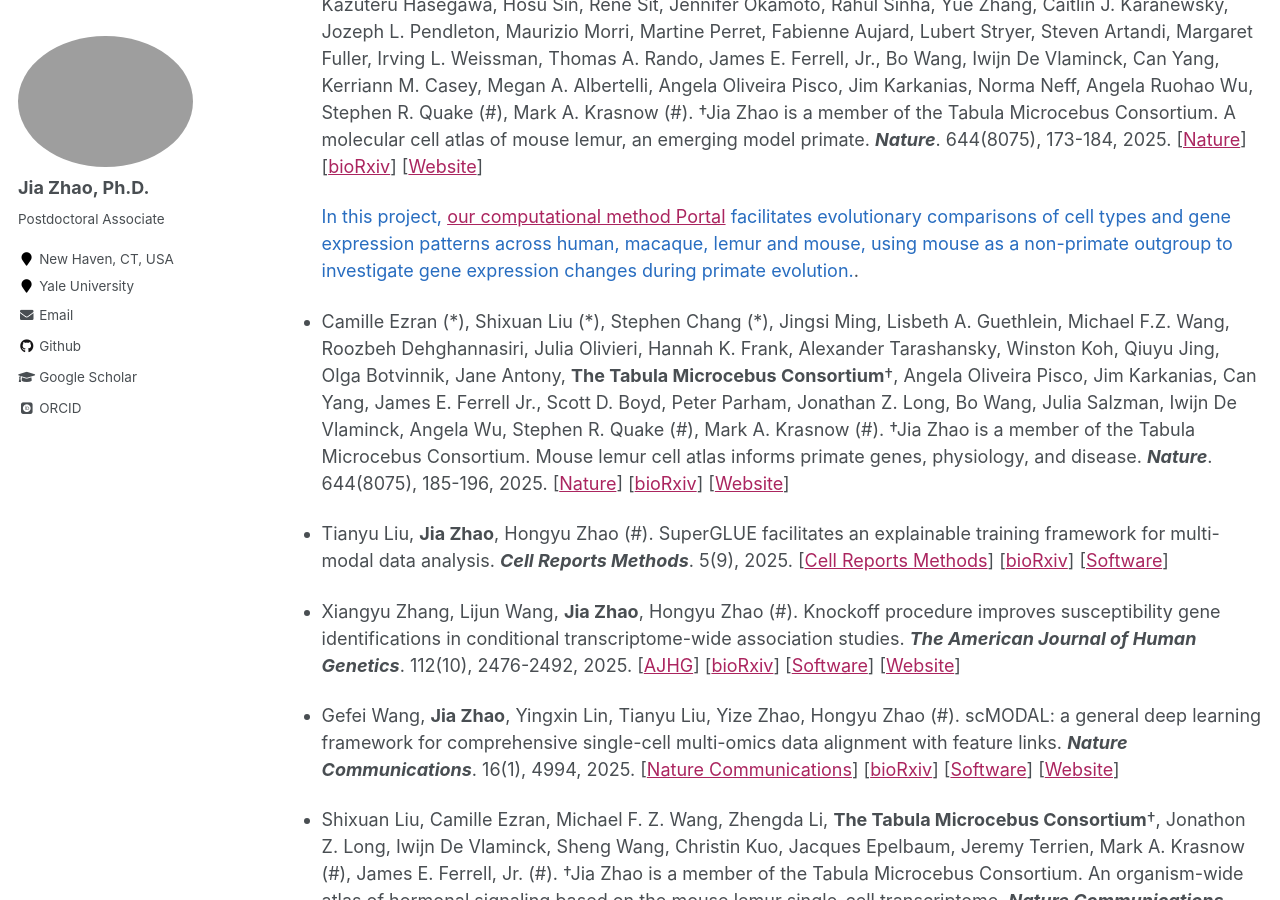
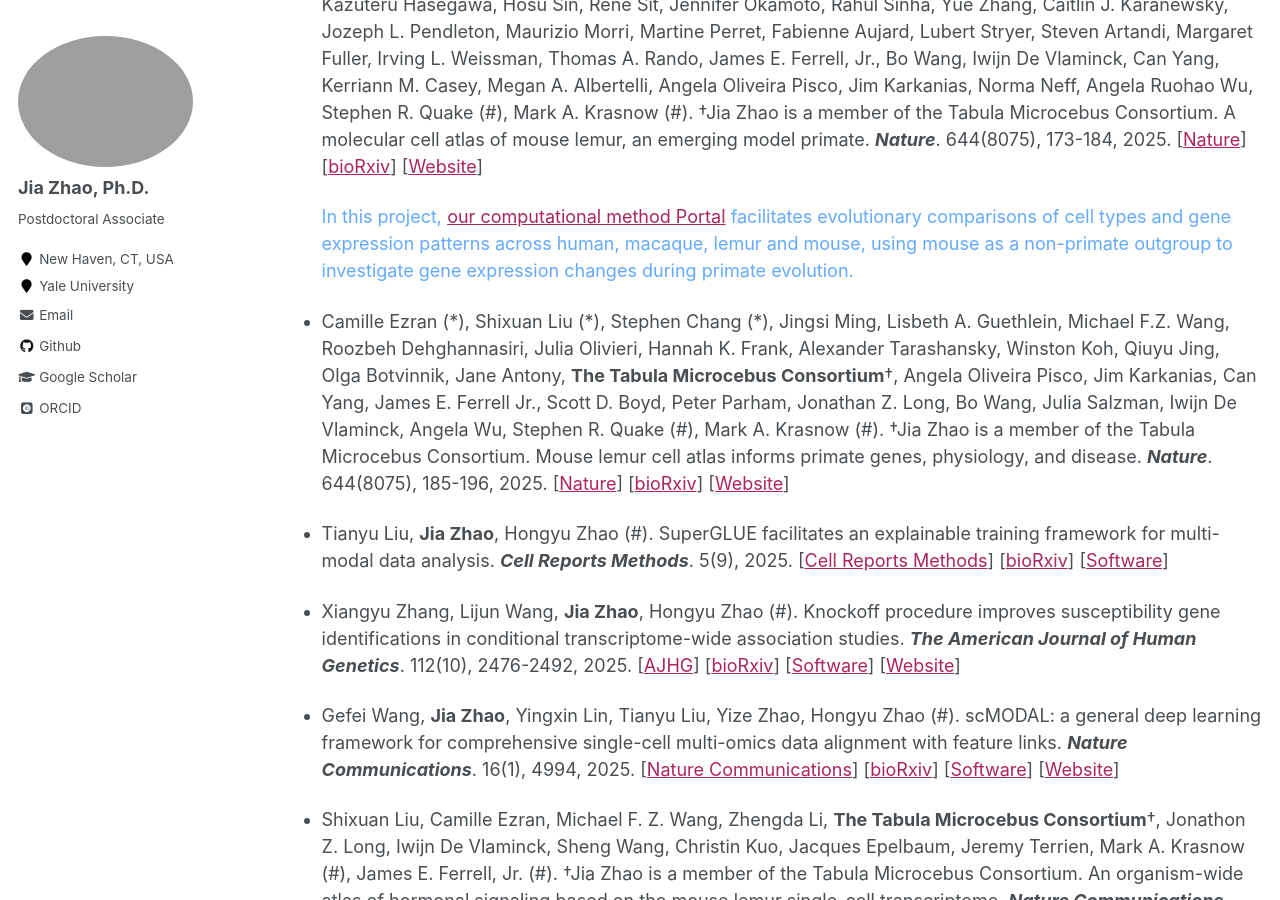
Before and after one commit to jiazhao97/jiazhao97.github.io, a Jekyll site: the page built from _pages/publications.md, in a window 1280 px wide and 900 px high, scrolled down 975 px. Built offline with Jekyll 4.4.1, drawn with Linux system fonts in a browser that asks for light colours; some web fonts are replaced.

Commit message:
Update publications.md

```diff
--- a/_pages/publications.md
+++ b/_pages/publications.md
@@ -33,7 +33,7 @@ Publications
 
 * **The Tabula Microcebus Consortium**†, Camille Ezran (\*), Shixuan Liu (\*), Stephen Chang (\*), Jingsi Ming, Olga Botvinnik, Lolita Penland, Alexander Tarashansky, Antoine de Morree, Kyle J. Travaglini, **Jia Zhao**, Gefei Wang, Kazuteru Hasegawa, Hosu Sin, Rene Sit, Jennifer Okamoto, Rahul Sinha, Yue Zhang, Caitlin J. Karanewsky, Jozeph L. Pendleton, Maurizio Morri, Martine Perret, Fabienne Aujard, Lubert Stryer, Steven Artandi, Margaret Fuller, Irving L. Weissman, Thomas A. Rando, James E. Ferrell, Jr., Bo Wang, Iwijn De Vlaminck, Can Yang, Kerriann M. Casey, Megan A. Albertelli, Angela Oliveira Pisco, Jim Karkanias, Norma Neff, Angela Ruohao Wu, Stephen R. Quake (\#), Mark A. Krasnow (\#). †Jia Zhao is a member of the Tabula Microcebus Consortium. A molecular cell atlas of mouse lemur, an emerging model primate. ***Nature***. 644(8075), 173-184, 2025. \[[Nature](https://www.nature.com/articles/s41586-025-09113-9)\] \[[bioRxiv](https://doi.org/10.1101/2021.12.12.469460)\] \[[Website](https://tabula-microcebus.sf.czbiohub.org/)\]
 
-  <span style="color:#286dc0;">In this project, [our computational method Portal](https://www.nature.com/articles/s43588-022-00251-y) facilitates evolutionary comparisons of cell types and gene expression patterns across human, macaque, lemur and mouse, using mouse as a non-primate outgroup to investigate gene expression changes during primate evolution.</span>.
+  <span style="color:#63aaff;">In this project, [our computational method Portal](https://www.nature.com/articles/s43588-022-00251-y) facilitates evolutionary comparisons of cell types and gene expression patterns across human, macaque, lemur and mouse, using mouse as a non-primate outgroup to investigate gene expression changes during primate evolution.</span>
 
 * Camille Ezran (\*), Shixuan Liu (\*), Stephen Chang (\*), Jingsi Ming, Lisbeth A. Guethlein, Michael F.Z. Wang, Roozbeh Dehghannasiri, Julia Olivieri, Hannah K. Frank, Alexander Tarashansky, Winston Koh, Qiuyu Jing, Olga Botvinnik, Jane Antony, **The Tabula Microcebus Consortium**†, Angela Oliveira Pisco, Jim Karkanias, Can Yang, James E. Ferrell Jr., Scott D. Boyd, Peter Parham, Jonathan Z. Long, Bo Wang, Julia Salzman, Iwijn De Vlaminck, Angela Wu, Stephen R. Quake (\#), Mark A. Krasnow (\#). †Jia Zhao is a member of the Tabula Microcebus Consortium. Mouse lemur cell atlas informs primate genes, physiology, and disease. ***Nature***. 644(8075), 185-196, 2025. \[[Nature](https://www.nature.com/articles/s41586-025-09114-8)\] \[[bioRxiv](https://doi.org/10.1101/2022.08.06.503035)\] \[[Website](https://tabula-microcebus.sf.czbiohub.org/)\]
 
@@ -49,11 +49,11 @@ Publications
 
 * Jingsi Ming, **Jia Zhao**, Can Yang (\#). scPI: a scalable framework for probabilistic inference in single-cell RNA-sequencing data analysis. ***Statistics in Biosciences***. 15, 633–656, 2023. \[[Statistics in Biosciences](https://link.springer.com/article/10.1007/s12561-022-09335-9)\] \[[PDF](https://rdcu.be/cF7IV)\] \[[Software](https://github.com/jiazhao97/scPI)\]
 
-  <span style="color:#286dc0;">Winner of the 2024 Statistics in Biosciences Best Paper Award.</span>
+  <span style="color:#63aaff;">Winner of the 2024 Statistics in Biosciences Best Paper Award.</span>
 
 * **Jia Zhao** (\*), Gefei Wang (\*), Jingsi Ming, Zhixiang Lin, Yang Wang, **The Tabula Microcebus Consortium**†, Angela Ruohao Wu (\#), Can Yang (\#). †Jia Zhao is a member of the Tabula Microcebus Consortium. Adversarial domain translation networks for integrating large-scale atlas-level single-cell datasets. ***Nature Computational Science***. 2(5), 317–330, 2022. \[[Nature Computational Science](https://www.nature.com/articles/s43588-022-00251-y)\] \[[Full text](https://rdcu.be/cOCbU)\] \[[bioRxiv](https://doi.org/10.1101/2021.11.16.468892)\] \[[Software](https://github.com/YangLabHKUST/Portal)\] \[[Blog](https://communities.springernature.com/posts/adversarial-domain-translation-networks-for-integrating-large-scale-atlas-level-single-cell-datasets)\]
 
-  <span style="color:#286dc0;">The proposed computational method contributes to [the mouse lemur cell atlas project](https://www.nature.com/articles/s41586-025-09113-9), led by [the Tabula Microcebus Consortium](https://tabula-microcebus.sf.czbiohub.org/).</span>
+  <span style="color:#63aaff;">The proposed computational method contributes to [the mouse lemur cell atlas project](https://www.nature.com/articles/s41586-025-09113-9), led by [the Tabula Microcebus Consortium](https://tabula-microcebus.sf.czbiohub.org/).</span>
 
 * Jingsi Ming (\*), Zhixiang Lin (\*), **Jia Zhao**, Xiang Wan, **The Tabula Microcebus Consortium**†, Can Yang (\#), Angela Ruohao Wu (\#). †Jia Zhao is a member of the Tabula Microcebus Consortium. FIRM: Flexible integration of single-cell RNA-sequencing data for large-scale multi-tissue cell atlas datasets. ***Briefings in Bioinformatics***. bbac167, 2022. \[[Briefings in Bioinformatics](https://doi.org/10.1093/bib/bbac167)\] \[[bioRxiv](https://doi.org/10.1101/2020.06.02.129031)\] \[[Software](https://github.com/mingjingsi/FIRM)\]
 
```
